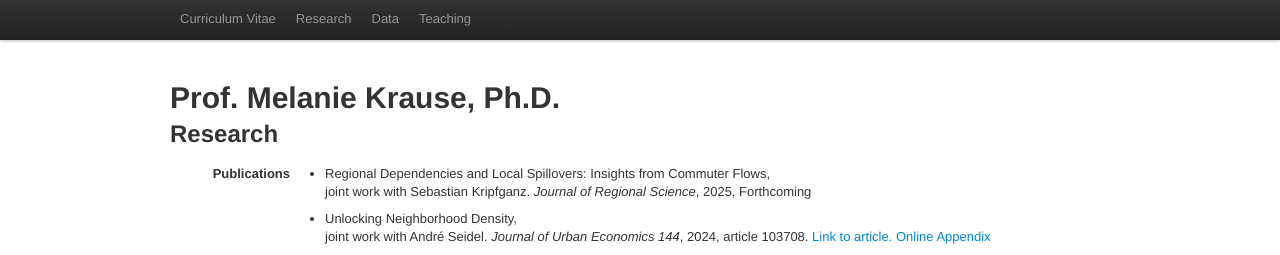
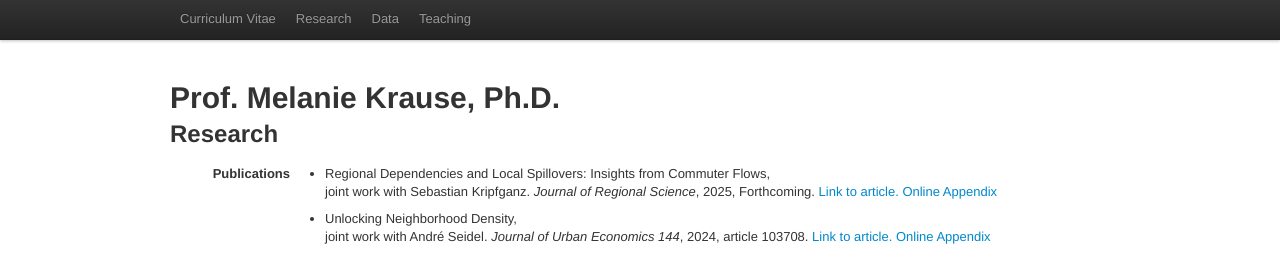
Before and after one commit to melaniekrause/melaniekrause.github.io, a plain HTML site: page research.html in a window 1280 px wide. Shown: the top 255 px of the page. Drawn offline with Linux system fonts and the light colour scheme.

Commit message:
Link to JORS Artikel

```diff
--- a/research.html
+++ b/research.html
@@ -38,7 +38,7 @@
             <p>
 				<dl class="dl-horizontal">
                     <dt>Publications</dt>
-                    <dd><ul><li> Regional Dependencies and Local Spillovers: Insights from Commuter Flows,  <br/> joint work with Sebastian Kripfganz. <i>Journal of Regional Science</i>, 2025, Forthcoming </li></ul></dd>
+                    <dd><ul><li> Regional Dependencies and Local Spillovers: Insights from Commuter Flows,  <br/> joint work with Sebastian Kripfganz. <i>Journal of Regional Science</i>, 2025, Forthcoming. <a href="https://onlinelibrary.wiley.com/doi/10.1111/jors.12752">Link to article. <a href="assets/pdf/JORS_Commuting_OnlineAppendix.pdf">Online Appendix</a>  </li></ul></dd>
                     <dd><ul><li> Unlocking Neighborhood Density,  <br/> joint work with André Seidel. <i>Journal of Urban Economics 144</i>, 2024,  article 103708. <a href="https://doi.org/10.1016/j.jue.2024.103708">Link to article. <a href="assets/pdf/JUE_Density_OnlineAppendix.pdf">Online Appendix</a> </li></ul></dd>
                     <dd><ul><li> The Emperor's Geography - City Locations, Nature and Institutional Optimization,  <br/> joint work with Christian D&uuml;ben,  <i>Economic Journal 133</i>, 2023, pp.1067-1105. <a href="https://doi.org/10.1093/ej/ueac063">Link to article. <a href="assets/pdf/China_OnlineAppendix.pdf">Online appendix</a>. <a href="assets/pdf/China_WP.pdf">Working Paper version</a> </li></ul></dd>
                     <dd><ul><li> Top Lights - Bright Cities and Their Contribution to Economic Development, <br/> joint work with Richard Bluhm, <i>Journal of Development Economics 157</i>, 2022, article 102880. <a href="https://doi.org/10.1016/j.jdeveco.2022.102880">Link to article. <a href="assets/pdf/TopLights_OnlineAppendix.pdf">Online appendix</a>. <a href="assets/pdf/TopLights_WP.pdf">Working Paper version</a> </li></ul></dd>
```
Also changed, not shown: 1 other file.
